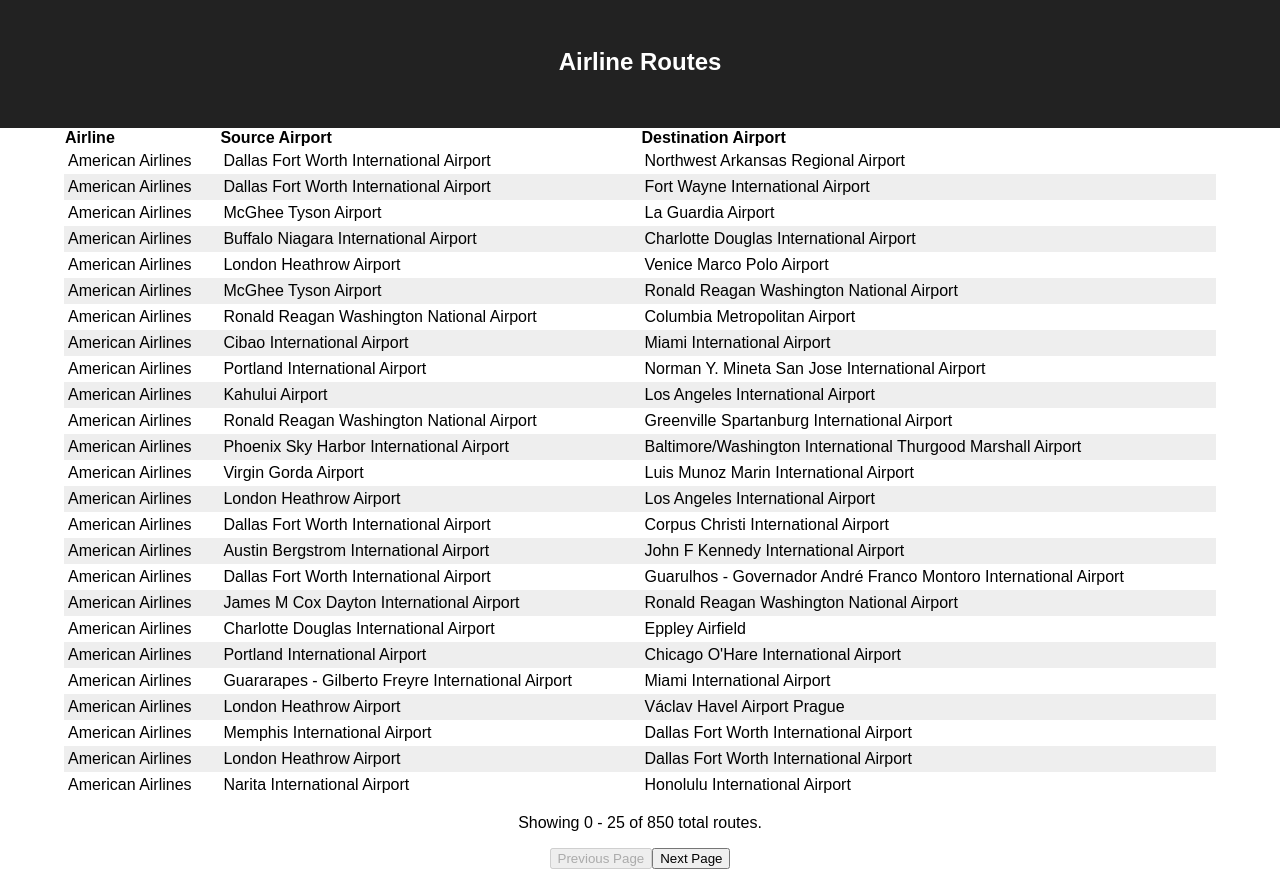
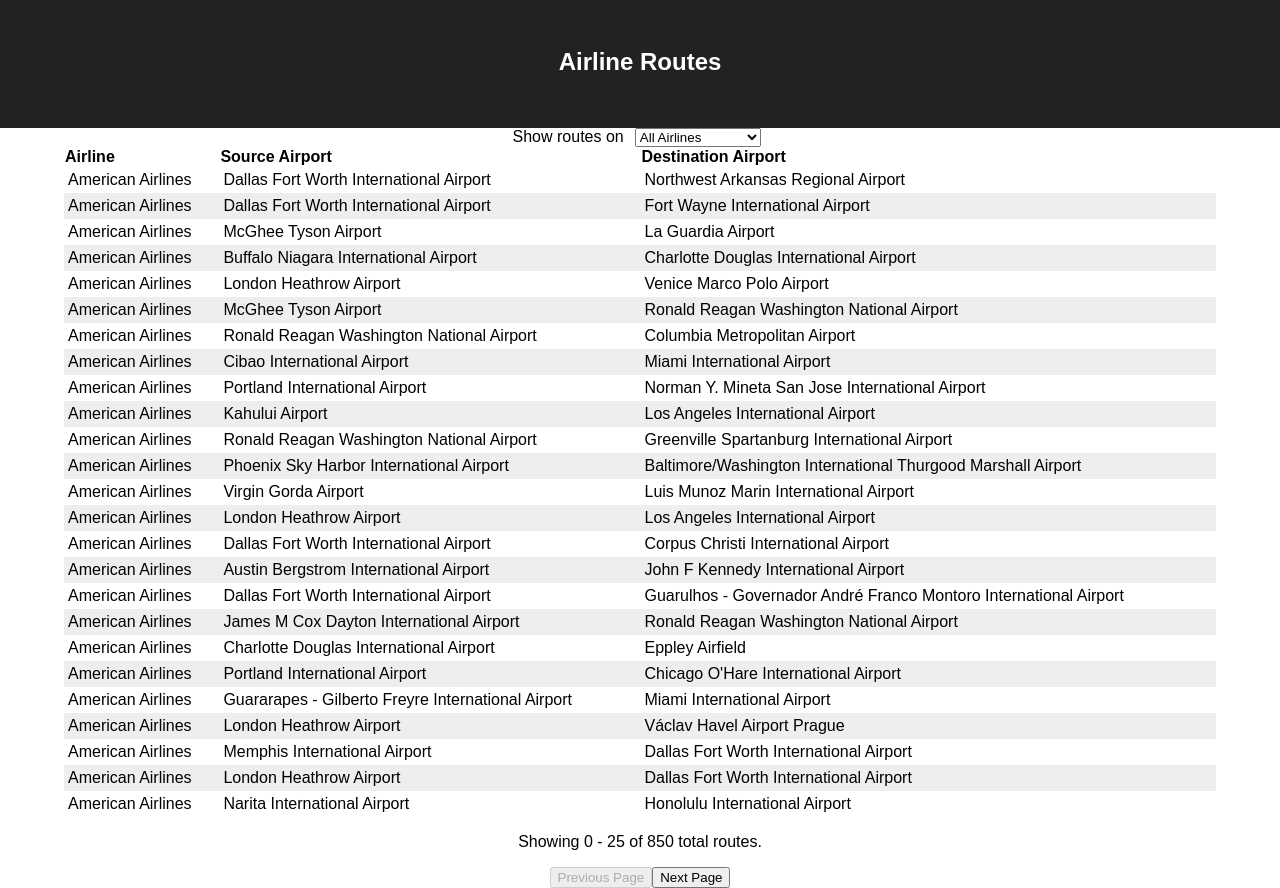
Before and after one commit to nantrinh/airline_routes, a React (Create React App) app: page / in a window 1280 px wide. Built offline with nearby package versions, Linux system fonts and the light colour scheme.

Commit message:
Extract Select component

```diff
--- a/src/App.js
+++ b/src/App.js
@@ -2,6 +2,7 @@
 import './App.css';
 import DATA from './data';
 import Table from './components/Table';
+import Select from './components/Select';
 
 class App extends Component {
   formatValue(property, value) {
@@ -20,12 +21,17 @@
     ];
 
     const routes = DATA.routes;
+    const filteredAirlines = DATA.airlines;
 
     return (
       <div className="app">
         <header className="header">
           <h1 className="title">Airline Routes</h1>
         </header>
+        <section>
+        Show routes on <Select options={filteredAirlines} valueKey="id" titleKey="name"
+  allTitle="All Airlines" value="" onSelect="" />
+        </section>
         <section>
           <Table className="routes-table" columns={columns} rows={routes} format={this.formatValue} />
         </section>
--- /dev/null
+++ b/src/components/Select.jsx
@@ -0,0 +1,16 @@
+import React, { Component } from 'react';
+
+class Select extends Component {
+  render() {
+    return (
+      <select>
+        <option>All Airlines</option>
+        <option>American Airlines</option>
+        <option>Russian Airlines</option>
+        <option>United Airlines</option>
+      </select>
+    );
+  };
+}
+
+export default Select;
```
